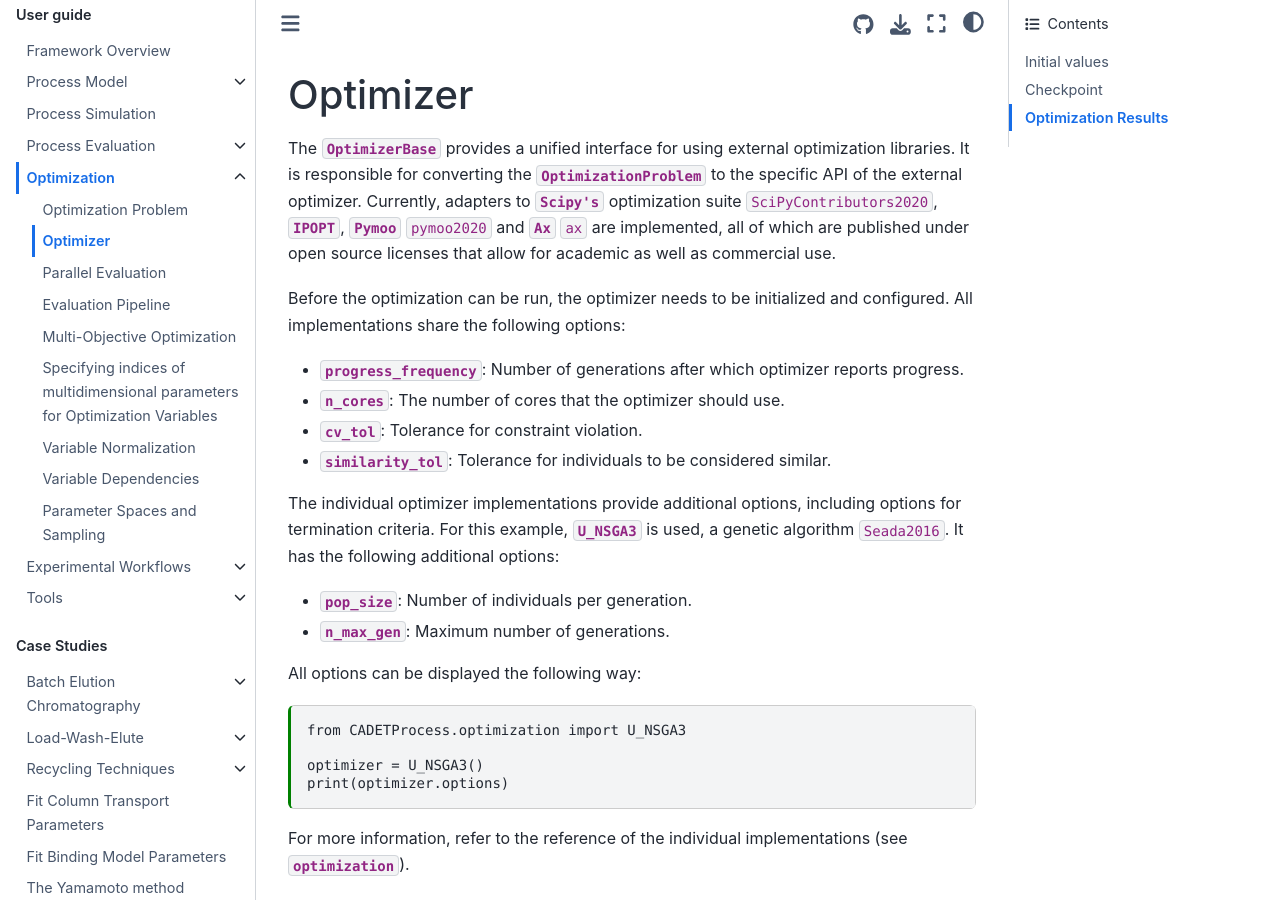
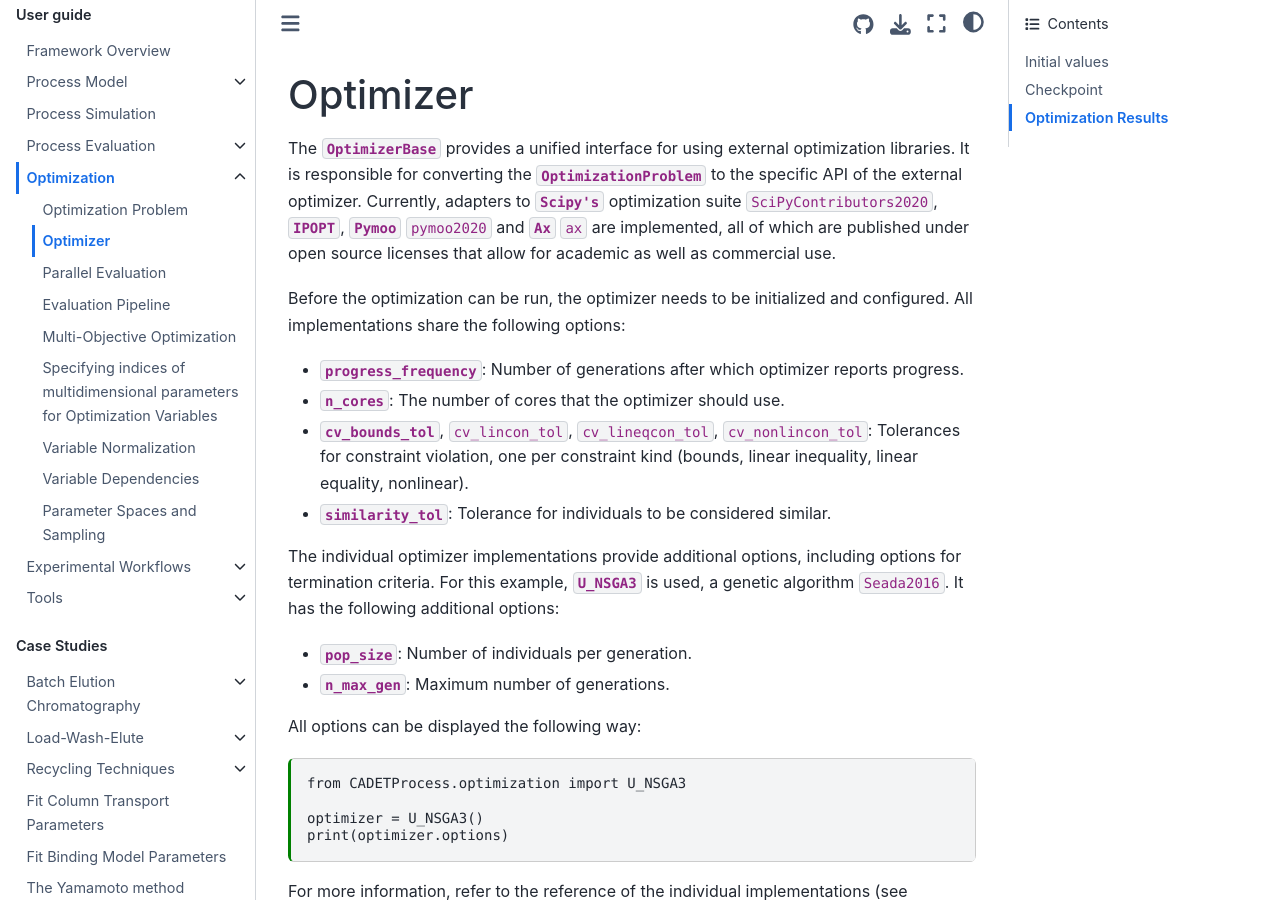
Before and after one commit to fau-advanced-separations/CADET-Process, a Sphinx documentation site: the page built from docs/source/user_guide/optimization/optimizer.md, in a window 1280 px wide and 900 px high. Built offline with Sphinx 7.4.7 and the Sphinx Book theme 1.1.4, drawn with Linux system fonts in a browser that asks for light colours; pages that are not in the unit, such as notebooks, are missing from menus; cross-references to code outside the pages are shown as plain code.

Commit message:
Fix stale API references in the optimization user guide
Found by actually executing each page instead of trusting prose: cv_tol was split into per-constraint-kind tolerances, ParallelizationBase/optimizer.backend were renamed to ParallelizationBackendBase/parallelization_backend, the auto-normalization threshold example said 1000 instead of the real default of 100, and the caching section described the default backend as LRU when it is hybrid. None of these were caught earlier because the docs CI build runs with nb_execution_mode=off.

```diff
--- a/docs/source/user_guide/optimization/optimizer.md
+++ b/docs/source/user_guide/optimization/optimizer.md
@@ -27,7 +27,7 @@ All implementations share the following options:
 
 - {attr}`~CADETProcess.optimization.OptimizerBase.progress_frequency`: Number of generations after which optimizer reports progress.
 - {attr}`~CADETProcess.optimization.OptimizerBase.n_cores`: The number of cores that the optimizer should use.
-- {attr}`~CADETProcess.optimization.OptimizerBase.cv_tol`: Tolerance for constraint violation.
+- {attr}`~CADETProcess.optimization.OptimizerBase.cv_bounds_tol`, `cv_lincon_tol`, `cv_lineqcon_tol`, `cv_nonlincon_tol`: Tolerances for constraint violation, one per constraint kind (bounds, linear inequality, linear equality, nonlinear).
 - {attr}`~CADETProcess.optimization.OptimizerBase.similarity_tol`: Tolerance for individuals to be considered similar.
 
 The individual optimizer implementations provide additional options, including options for termination criteria.
```
Also changed, not shown: docs/source/user_guide/optimization/evaluator.md (+1 -1 lines), docs/source/user_guide/optimization/parallel_evaluation.md (+2 -2 lines), docs/source/user_guide/optimization/variable_normalization.md (+1 -1 lines).
